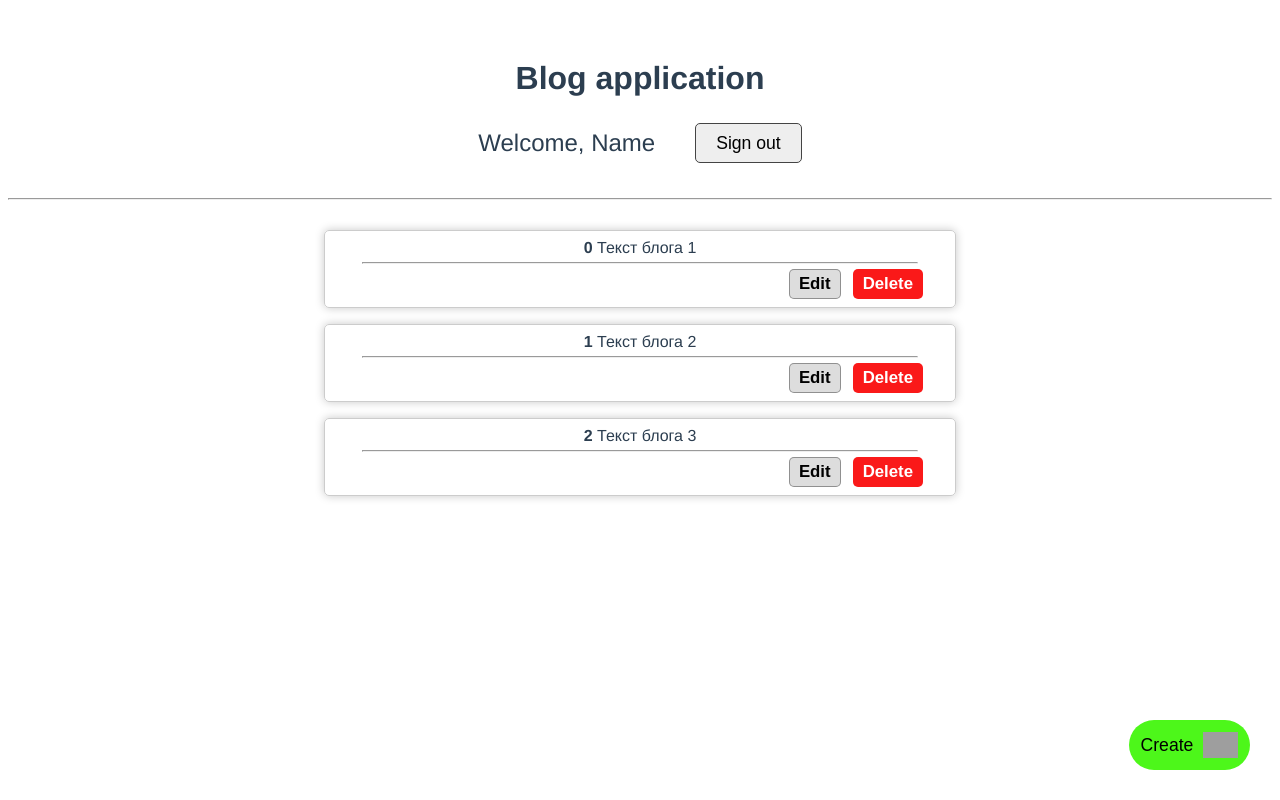
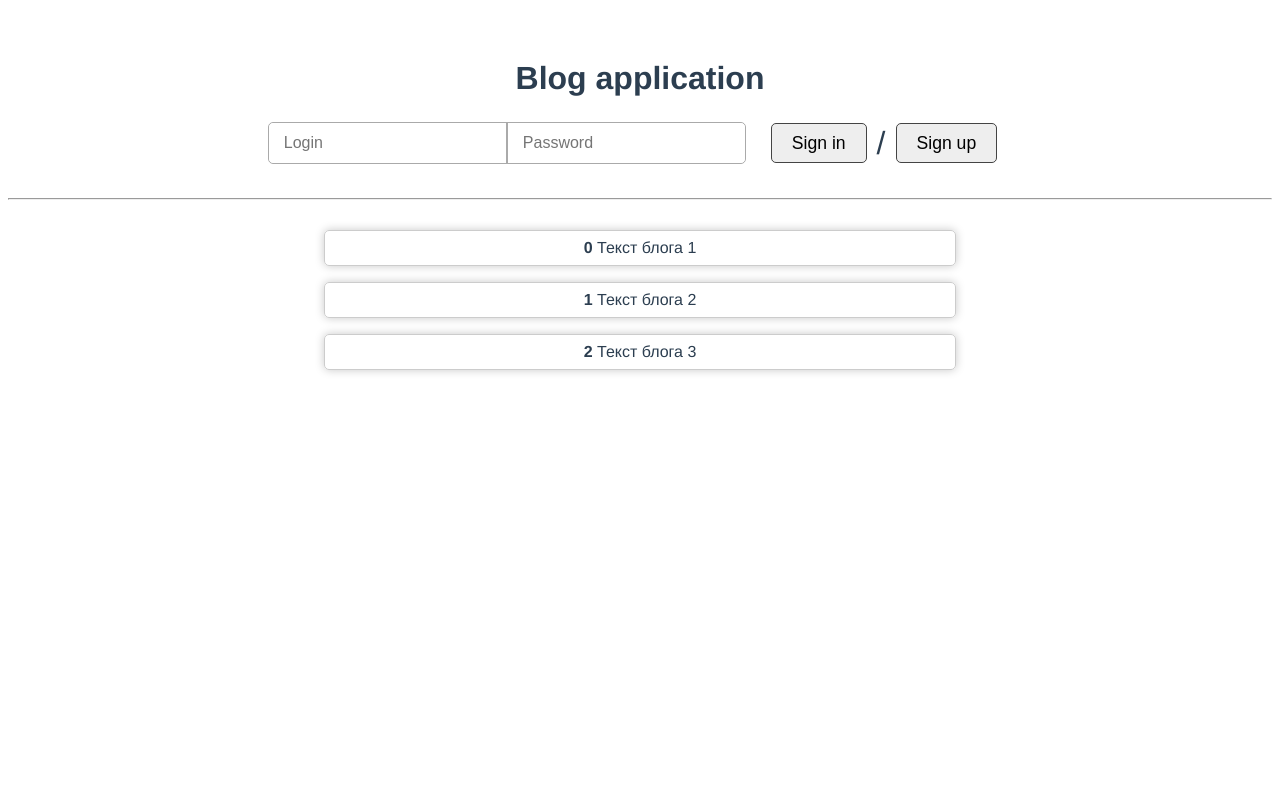
Before and after one commit to NikBir/Blog, a Vue app: page / in a window 1280 px wide. Built offline with nearby package versions, Linux system fonts and the light colour scheme; grey boxes are pictures that could not be loaded.

Commit message:
Switching between registered and non-registered users by counter.

```diff
--- a/package.json
+++ b/package.json
@@ -8,6 +8,7 @@
   },
   "dependencies": {
     "core-js": "^3.4.3",
+    "file-system": "^2.2.2",
     "vue": "^2.6.10",
     "vuex": "^3.1.2"
   },
--- a/src/App.vue
+++ b/src/App.vue
@@ -1,12 +1,14 @@
 <template>
   <div id="app">
     <h1>Blog application</h1>
-    <BlogReg v-if="regFlag"/>
+    <BlogReg
+      v-if="regFlag"/>
     <BlogLoginTo v-else/>
     <hr>
     <BlogList
       v-if="blogs.length !== 0"
       v-bind:blogs="blogs"
+      v-bind:checkLogin="this.regFlag"
       @remove-item="removeItem"
     />
     <span
@@ -26,6 +28,7 @@
 
 <script>
 import DataBlog from '@/data/data-blog.json'
+import DataUser from '@/data/data-user.json'
 import BlogList from '@/components/BlogList'
 import BlogReg from '@/components/BlogReg'
 import BlogLoginTo from '@/components/BlogLoginTo'
@@ -35,17 +38,17 @@ export default {
   data() {
     return {
       blogs: [],
-      regFlag: false,
+      regFlag: true,
       showModal: true,
-      DataBlog
+      DataBlog,
+      DataUser
     }
   },
   created() {
-
+    this.blogs = this.DataBlog
   },
   mounted() {
-    console.log(this.DataBlog)
-    this.blogs = this.DataBlog
+
   },
   methods: {
     removeItem(id) {
@@ -56,6 +59,9 @@ export default {
     },
     addBlog(blog) {
       this.blogs.push(blog)
+    },
+    login() {
+      this.blogs.length !== 0
     }
   },
   components: { // регистрация новый модулей *.vue
@@ -81,7 +87,7 @@ hr {
 }
 .btn-create-blog {
   outline: none;
-  position: absolute;
+  position: fixed;
   right: 30px;
   bottom: 30px;
   display: flex;
--- a/src/components/BlogItem.vue
+++ b/src/components/BlogItem.vue
@@ -5,8 +5,10 @@
                 <strong>{{ index }}</strong>
                 {{ blogItem.title }}
             </span>
-            <hr>
-            <div class="div-btn">
+            <hr v-if="!checkLogin">
+            <div class="div-btn"
+                v-if="!checkLogin"
+            >
                 <button class="btn-edit">Edit</button>
                 <button class="btn-remove"
                         v-on:click="$emit('remove-item', blogItem.id)"
@@ -19,6 +21,7 @@
 <script>
 export default {
     props: {
+        checkLogin: Boolean,
         blogItem: {
             type: Object,
             required: true
--- a/src/components/BlogList.vue
+++ b/src/components/BlogList.vue
@@ -4,6 +4,7 @@
             <BlogItem
                 v-for="(blogItem, i) of blogs"
                 v-bind:blogItem="blogItem"
+                v-bind:checkLogin="checkLogin"
                 v-bind:index="i"
                 v-on:remove-item="removeItem"
                 :key='blogItem.blogs'
@@ -15,7 +16,7 @@
 <script>
 import BlogItem from '@/components/BlogItem'
 export default {
-    props: ['blogs'],
+    props: ['blogs', 'checkLogin'],
     components: {
         BlogItem
     },
--- a/src/data/data-user.json
+++ b/src/data/data-user.json
@@ -1,5 +1,4 @@
 [
-    {
-        "Name": "Key"
-    }
+    {"Name": "Key"},
+    {"Nikolay": "123"}
 ]
```
Also changed, not shown: 2 other files (tests, documents, lock files or other folders).
